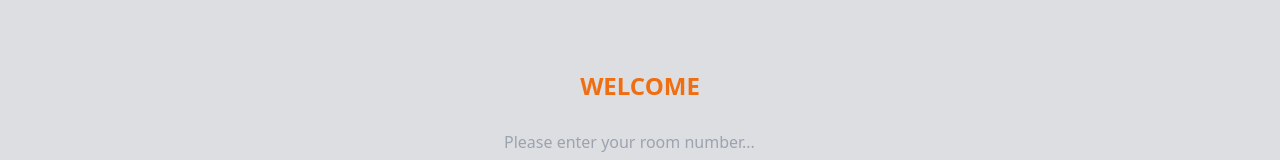
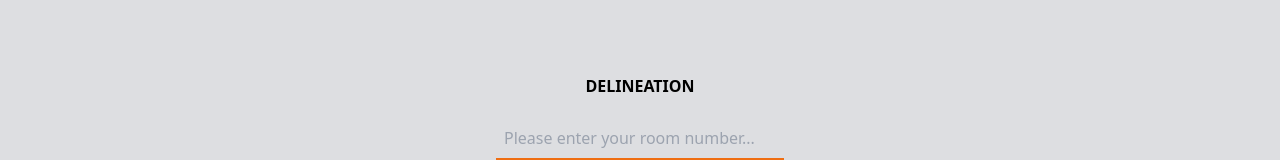
Before and after one commit to LesMiserables1/delineation, a React (Create React App) app in the folder frontend-pwa/: page / in a window 1280 px wide. Shown: the part 284-444 px from the top of the page. Built offline with nearby package versions, Linux system fonts and the light colour scheme.

Commit message:
Update Header.js

```diff
--- a/frontend-pwa/src/components/ui/Header.js
+++ b/frontend-pwa/src/components/ui/Header.js
@@ -1,8 +1,10 @@
 import React from 'react'
 
-const Header = (props) => {
+const Header = () => {
     return (
-        <h3 className="text-xl md:text-2xl font-bold uppercase text-orange">{props.text}</h3>
+        <div className="header">
+            <p> <b>DELINEATION </b> </p>
+        </div>
     )
 }
 
```
